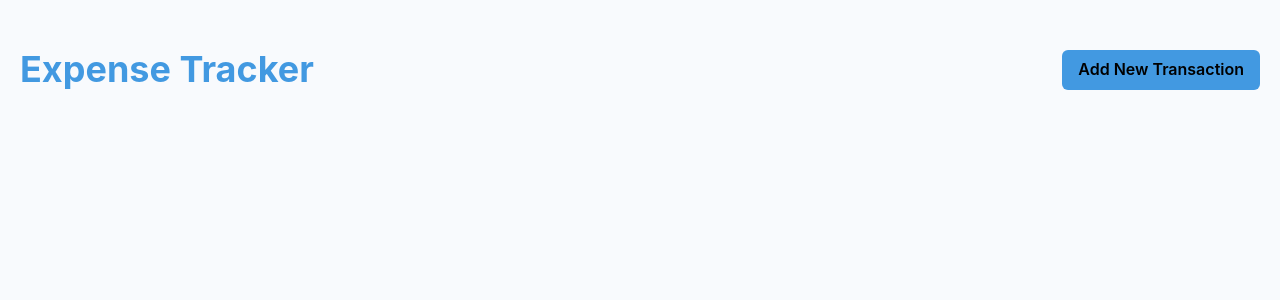
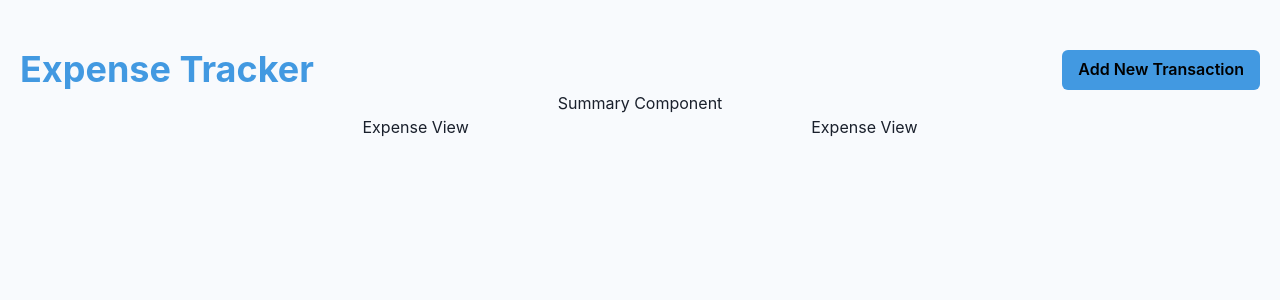
Before and after one commit to JD-Daehyun/myexpensetracker, a React (Create React App) app: page / in a window 1280 px wide. Shown: the top 300 px of the page. Built offline with nearby package versions, Linux system fonts and the light colour scheme.

Commit message:
Add Summary and ExpenseView Component

```diff
--- /dev/null
+++ b/src/components/expense-view/index.jsx
@@ -0,0 +1,7 @@
+
+
+
+export default function ExpenseView(){
+
+    return <h1>Expense View</h1>
+}
--- a/src/components/main/index.jsx
+++ b/src/components/main/index.jsx
@@ -1,4 +1,6 @@
 import { Button, Flex, Heading } from "@chakra-ui/react";
+import Summary from "../summary";
+import ExpenseView from "../expense-view";
 
 export default function Main() {
   return (
@@ -10,17 +12,16 @@ export default function Main() {
         >
           Expense Tracker
         </Heading>
-        <Flex alignItems={'center'}>
-            <Button
-            bg={'blue.400'} color={'black'} ml={'4'} >
-                Add New Transaction
-            </Button>
-
+        <Flex alignItems={"center"}>
+          <Button bg={"blue.400"} color={"black"} ml={"4"}>
+            Add New Transaction
+          </Button>
         </Flex>
       </Flex>
-
-      <Flex>
-
+      <Summary />
+      <Flex w={'full'} alignItems={'flex-start'} justifyContent={'space-evenly'} flexDirection={['column','column','column','row','row']}>
+        <ExpenseView />
+        <ExpenseView />
       </Flex>
     </Flex>
   );
--- /dev/null
+++ b/src/components/summary/index.jsx
@@ -0,0 +1,7 @@
+
+
+
+export default function Summary(){
+
+    return <h1>Summary Component</h1>
+}
```
